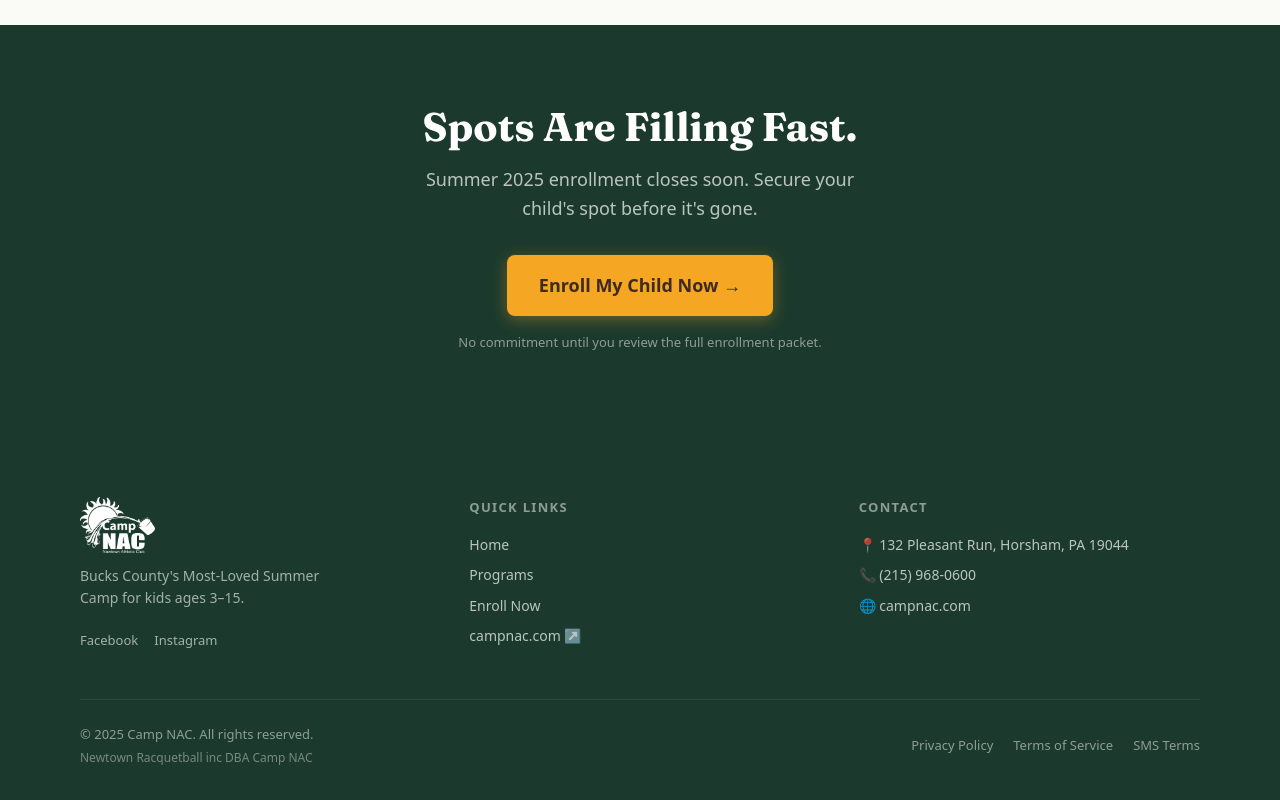
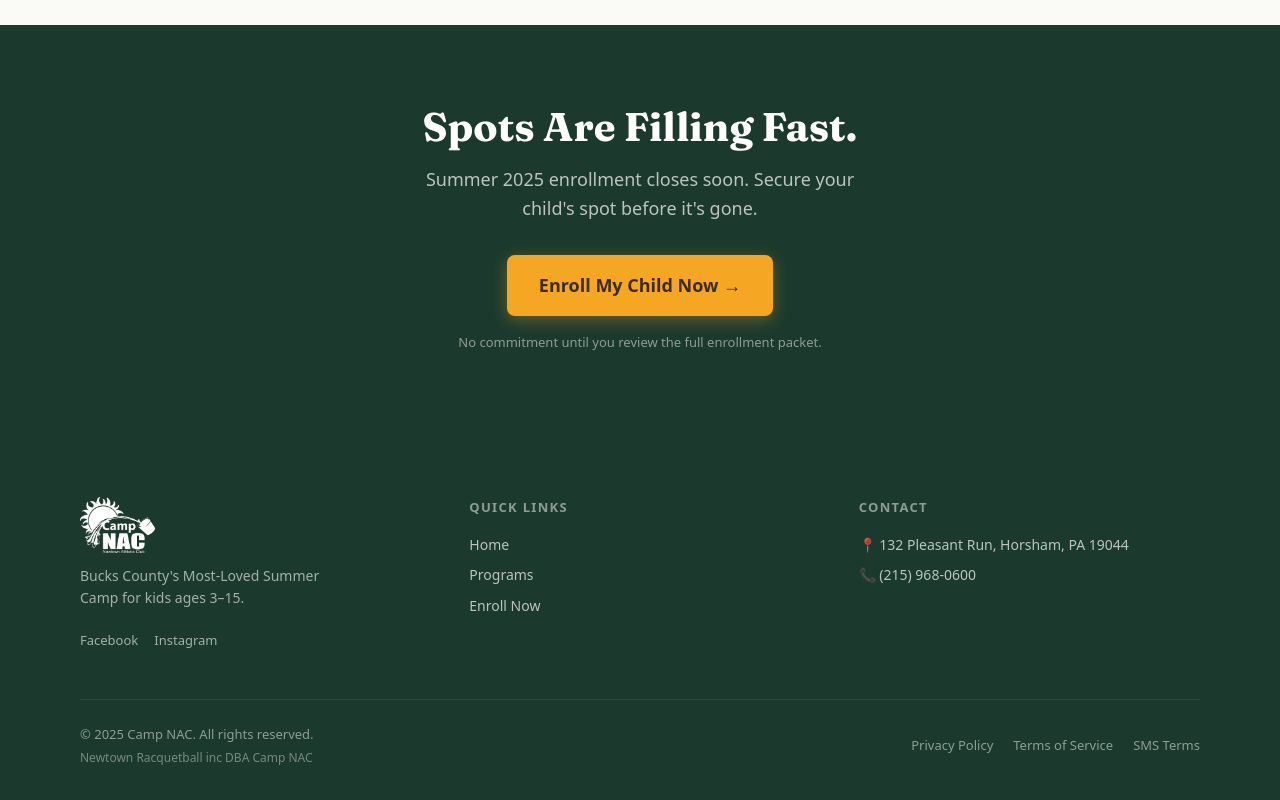
Before and after one commit to iamsharjeeel/campnac-site, a Next.js app: page / in a window 1280 px wide. Shown: the part 2992-3792 px from the top of the page. Built offline with nearby package versions, Linux system fonts and the light colour scheme.

Commit message:
fix: remove campnac.com links from footer
Co-authored-by: bob <iamsharjeeel@users.noreply.github.com>

```diff
--- a/src/components/layout/Footer.tsx
+++ b/src/components/layout/Footer.tsx
@@ -115,19 +115,7 @@ export default function Footer() {
                 { label: 'Home', href: '/' },
                 { label: 'Programs', href: '/programs' },
                 { label: 'Enroll Now', href: '/enroll' },
-                { label: 'campnac.com ↗', href: 'https://campnac.com', external: true },
               ].map((link) => (
-                link.external ? (
-                  <a
-                    key={link.href}
-                    href={link.href}
-                    target="_blank"
-                    rel="noopener noreferrer"
-                    style={{ fontSize: '14px', color: 'rgba(255,255,255,0.7)', textDecoration: 'none' }}
-                  >
-                    {link.label}
-                  </a>
-                ) : (
                 <Link
                   key={link.href}
                   href={link.href}
@@ -135,7 +123,6 @@ export default function Footer() {
                 >
                   {link.label}
                 </Link>
-                )
               ))}
             </nav>
           </div>
@@ -163,14 +150,6 @@ export default function Footer() {
                 style={{ fontSize: '14px', color: 'rgba(255,255,255,0.7)', textDecoration: 'none' }}
               >
                 📞 (215) 968-0600
-              </a>
-              <a
-                href="https://campnac.com"
-                target="_blank"
-                rel="noopener noreferrer"
-                style={{ fontSize: '14px', color: 'rgba(255,255,255,0.7)', textDecoration: 'none' }}
-              >
-                🌐 campnac.com
               </a>
             </div>
           </div>
```
Also changed, not shown: 1 other file (tests, documents, lock files or other folders). Lines whose indentation alone changed are shown as unchanged.
